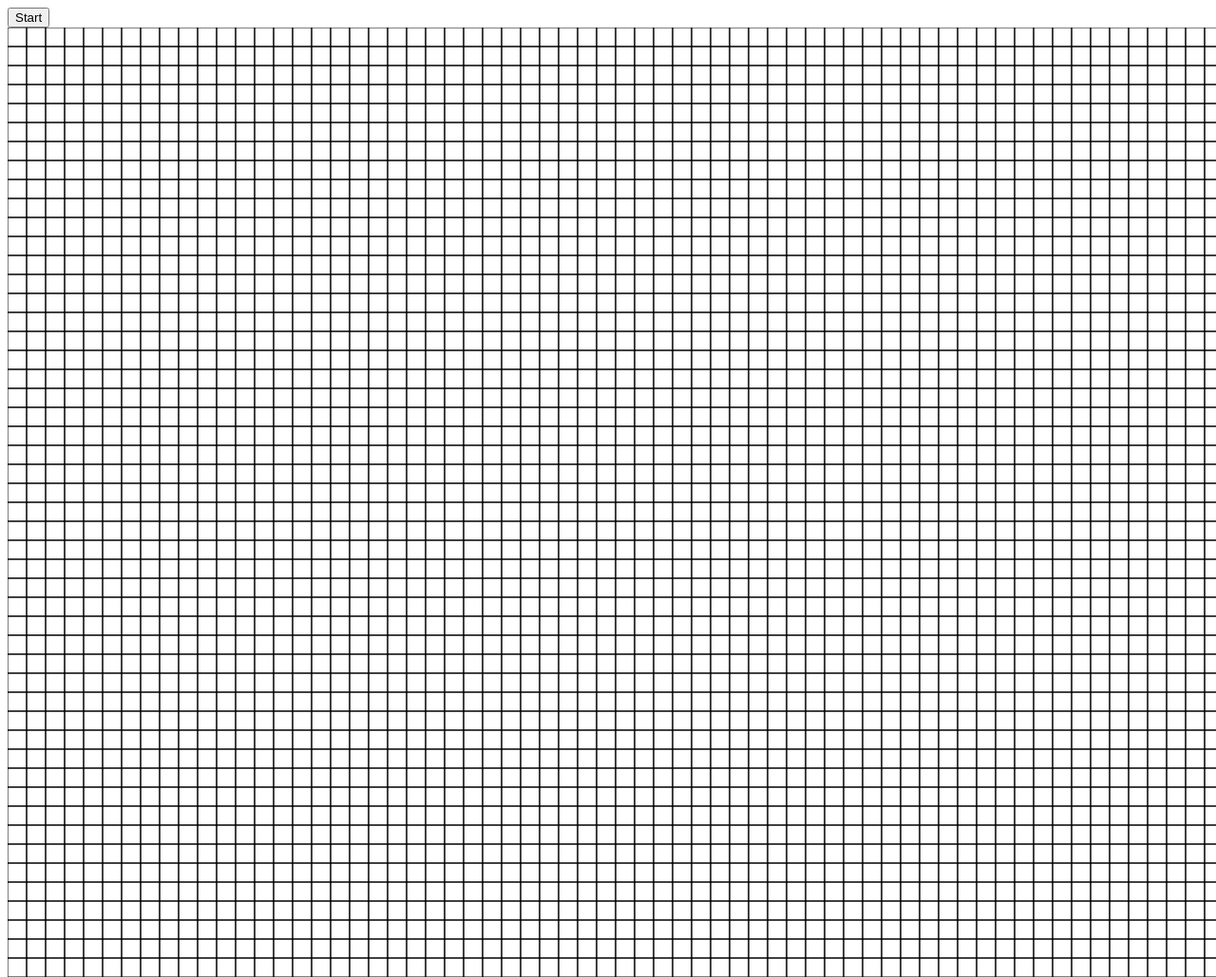
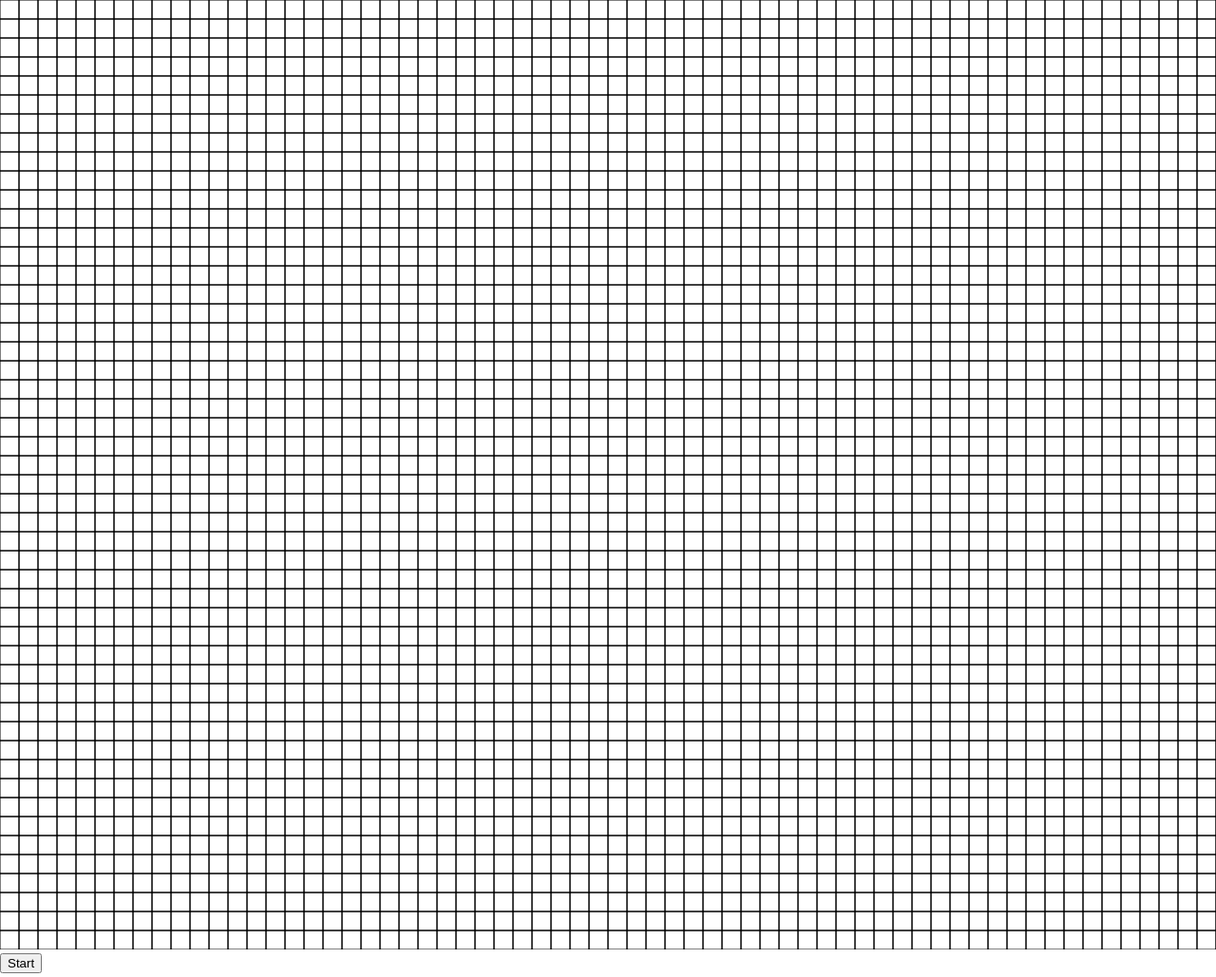
Before and after one commit to rxharja/2d-automata, a website with bundled scripts: page index.html in a window 1280 px wide. Shown: the top 1029 px of the page at 95% size. Built offline with nearby package versions, Linux system fonts and the light colour scheme.

Commit message:
style changes

```diff
--- a/index.html
+++ b/index.html
@@ -1,6 +1,8 @@
 <!DOCTYPE html>
 <html>
-  <button>Start</button>
-  <canvas id="gol-canvas" width="2000px" height="1000px" />
+  <body style="margin: 0; padding: 0">
+    <canvas id="gol-canvas" width="2000px" height="1000px"> </canvas>
+    <button>Start</button>
+  </body>
   <script src="index.js"></script>
 </html>
--- a/index.ts
+++ b/index.ts
@@ -1,4 +1,4 @@
-import { match, P } from "ts-pattern";
+import { match } from "ts-pattern";
 
 /* Domain */
 type Position = [x: number, y: number];
@@ -15,8 +15,6 @@ type Torus = {
 
 /* Util */
 const compose = <A, B, C>(bc: (b: B) => C, ab: (a: A) => B, a: A) => bc(ab(a));
-
-const sleep = (ms: number) => new Promise((r) => setTimeout(r, ms));
 
 const range = (s: number, e: number) =>
   Array.from({ length: e - s }, (_, i) => s + i);
```
